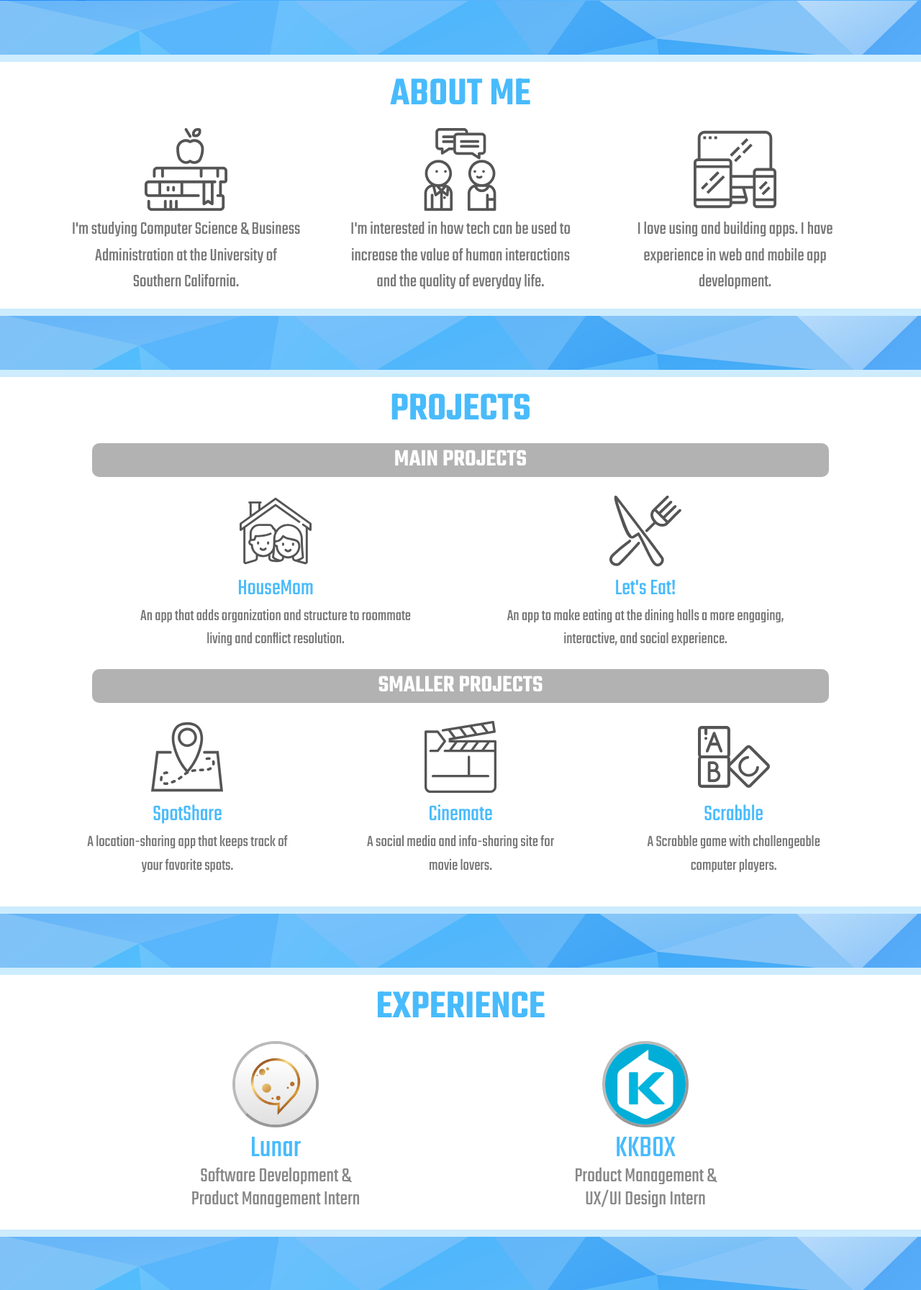
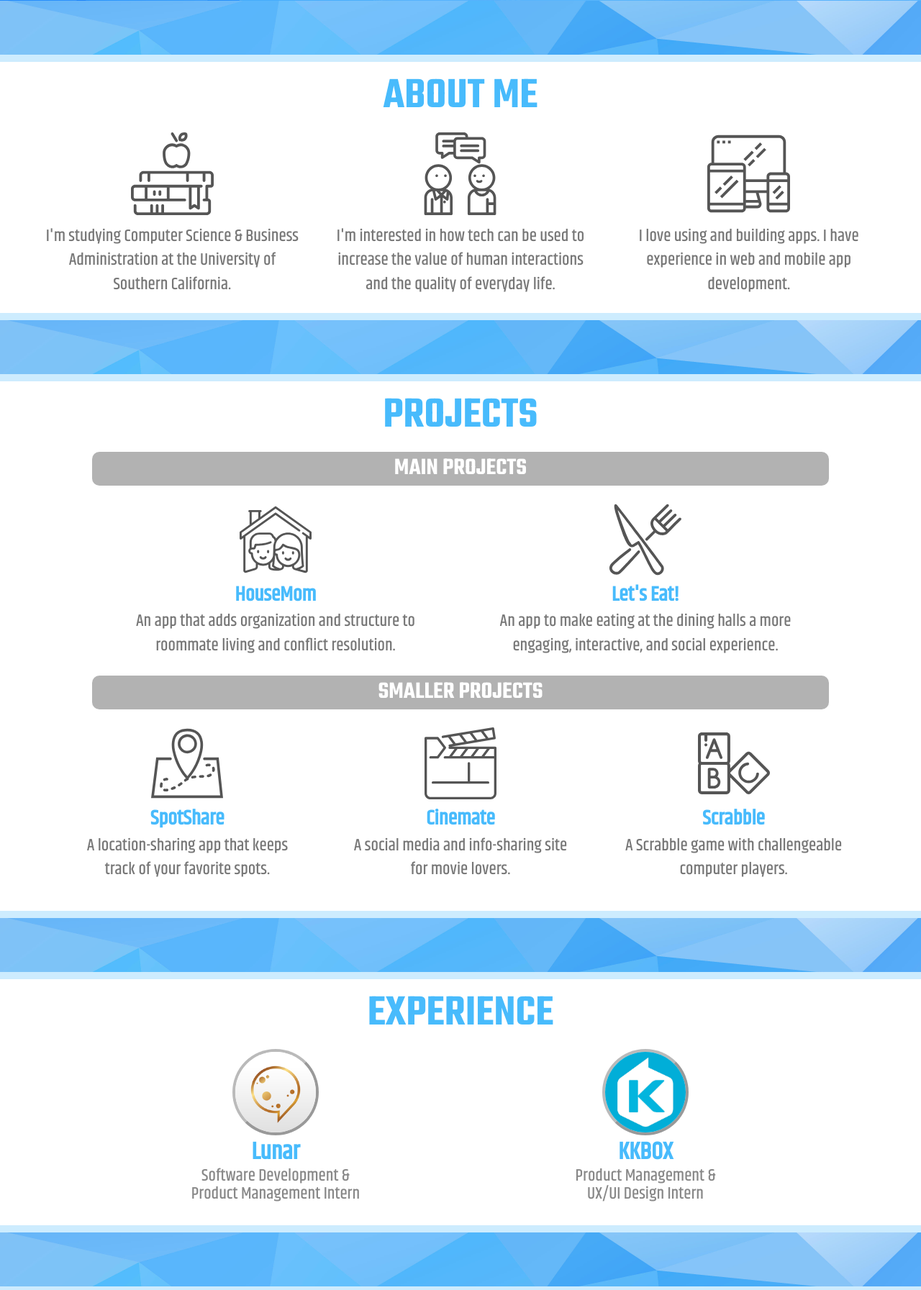
Before and after one commit to joalin15/joannlin.me, a PHP site: page / in a window 1280 px wide. Shown: the part 779-2572 px from the top of the page at 72% size. Run offline with PHP 8.4, Linux system fonts and the light colour scheme; some libraries are stand-ins or nearby versions.

Commit message:
font styling changes

```diff
--- a/index.html
+++ b/index.html
@@ -5,6 +5,9 @@
 		<link href='https://fonts.googleapis.com/css?family=Teko:400,600' rel='stylesheet' type='text/css'>
 		<link href="https://fonts.googleapis.com/css?family=Pathway+Gothic+One" rel="stylesheet">
 		<link rel="stylesheet" href="https://maxcdn.bootstrapcdn.com/bootstrap/3.3.7/css/bootstrap.min.css" integrity="sha384-BVYiiSIFeK1dGmJRAkycuHAHRg32OmUcww7on3RYdg4Va+PmSTsz/K68vbdEjh4u" crossorigin="anonymous">
+		<link href="https://fonts.googleapis.com/css?family=Ubuntu+Condensed" rel="stylesheet">
+		<link href="https://fonts.googleapis.com/css?family=Khand:500|Ropa+Sans" rel="stylesheet">
+
 		<link href="./stylesheets/main.css" rel="stylesheet" type="text/css">
 		<link href="./stylesheets/home.css" rel="stylesheet" type="text/css">
 		<link href="./stylesheets/about-me.css" rel="stylesheet" type="text/css">
--- a/stylesheets/about-me.css
+++ b/stylesheets/about-me.css
@@ -5,25 +5,13 @@
 
 .about-section {
   height: 100%;
-  width: 28%;
-  margin: 0 .75%;
+  width: 31%;
   display: inline-block;
   vertical-align: top;
 }
 
 .about-section-pic-container {
   height: 60%;
-}
-
-.about-section-pic-credit {
-  position: relative;
-  height: 10%;
-  font-family: 'Teko', sans-serif;
-  font-size: 12px;
-  text-align: right;
-  width: 70%;
-  margin: 0 auto;
-  color: #999;
 }
 
 .about-section-pic {
@@ -34,10 +22,10 @@
 .about-section-caption {
   height: 40%;
   color: #777;
-  font-family: 'Teko', sans-serif;
-  font-size: calc(18px + 0.4vw + .3vh);
+  font-size: calc(18px + 0.3vw + .2vh);
   font-weight: lighter;
-  padding: 1% 5%;
+  padding: 2% 5%;
+  font-family: 'Khand', sans-serif;
 }
 
 @media (max-width: 700px){
--- a/stylesheets/experience.css
+++ b/stylesheets/experience.css
@@ -27,17 +27,20 @@
 
 .experience-section-title {
   height: 25%;
-  font-size: calc(16px + 1.5vw + 1vh);
   color: #48bbfc;
+	font-family: 'Khand', sans-serif;
+	font-size: calc(20px + .75vw + 0.5vh);
+	font-weight: bold;
 }
 
 .experience-section-caption {
-  height: 55%;
+	height: 55%;
+
+	font-family: 'Khand', sans-serif;
   color: #888;
-  font-size: calc(12px + 1vw + 0.5vh);
-  font-weight: lighter;
-  padding: 0 10%;
+	font-size: calc(18px + 0.3vw + 0.2vh);
+	line-height: calc(20px + 0.3vw + 0.2vh);
+  padding: 1% 10%;
   transform: translatey(-10px);
-  line-height: calc(12px + 1.20vw + .70vh);
   white-space: nowrap;
 }
--- a/stylesheets/home.css
+++ b/stylesheets/home.css
@@ -24,7 +24,7 @@
 
 .home-header {
 	color: white;
-	font-size: calc(20px + 6vw + 4vh);
+	font-size: calc(40px + 4vw + 3vh);
 	padding: 10px;
 	white-space: nowrap;
 }
@@ -36,7 +36,7 @@
 	font-family: 'Pathway Gothic One', sans-serif;
 	/*font-size: 1.8em;*/
 	white-space: nowrap;
-	font-size: calc(14px + 1vw + 1vh);
+	font-size: calc(16px + 0.75vw + 0.5vh);
 }
 
 #home-landing {
--- a/stylesheets/main.css
+++ b/stylesheets/main.css
@@ -31,7 +31,7 @@ section {
 .section-header {
 	font-family: 'Teko', sans-serif;
 	font-weight: bold;
-	font-size: 4em;
+	font-size: calc(28px + 2vw + 1vh);
 	margin: 0;
 	color: #48bbfc;
 	padding: 15px 0;
@@ -116,7 +116,7 @@ section {
 	width: 20%;
 	border-bottom: 5px solid #cdecfe;
 	color:  #48bbfc;
-	font-size: calc(14px + .5vw + .5vh);
+	font-size: calc(16px + .5vw + .25vh);
 	font-family: 'Pathway Gothic One', sans-serif;
 	white-space: nowrap;
 	min-height: 55px;
@@ -155,3 +155,10 @@ section {
 	margin: 0;
 	color: white;
 }
+
+/*	NOTES
+ *		header - 22px
+ *		section header - 18px
+ *		body text - 16px
+ *
+ */
--- a/stylesheets/projects.css
+++ b/stylesheets/projects.css
@@ -38,15 +38,19 @@
 }
 
 .project-section-title {
+  font-family: 'Khand', sans-serif;
+  font-size: calc(20px + 0.5vw + 0.25vh);
+  font-weight: bold;
+  color: #48bbfc;
+
   height: 25%;
-  font-size: 2.3em;
-  color: #48bbfc;
 }
 
 .project-section-caption {
+  font-family: 'Khand', sans-serif;
   height: 55%;
   color: #777;
-  font-size: 1.62em;
+  font-size: calc(18px + 0.3vw + 0.2vh);
   font-weight: lighter;
-  padding: 0 10%;
+  padding: 0 5%;
 }
```
